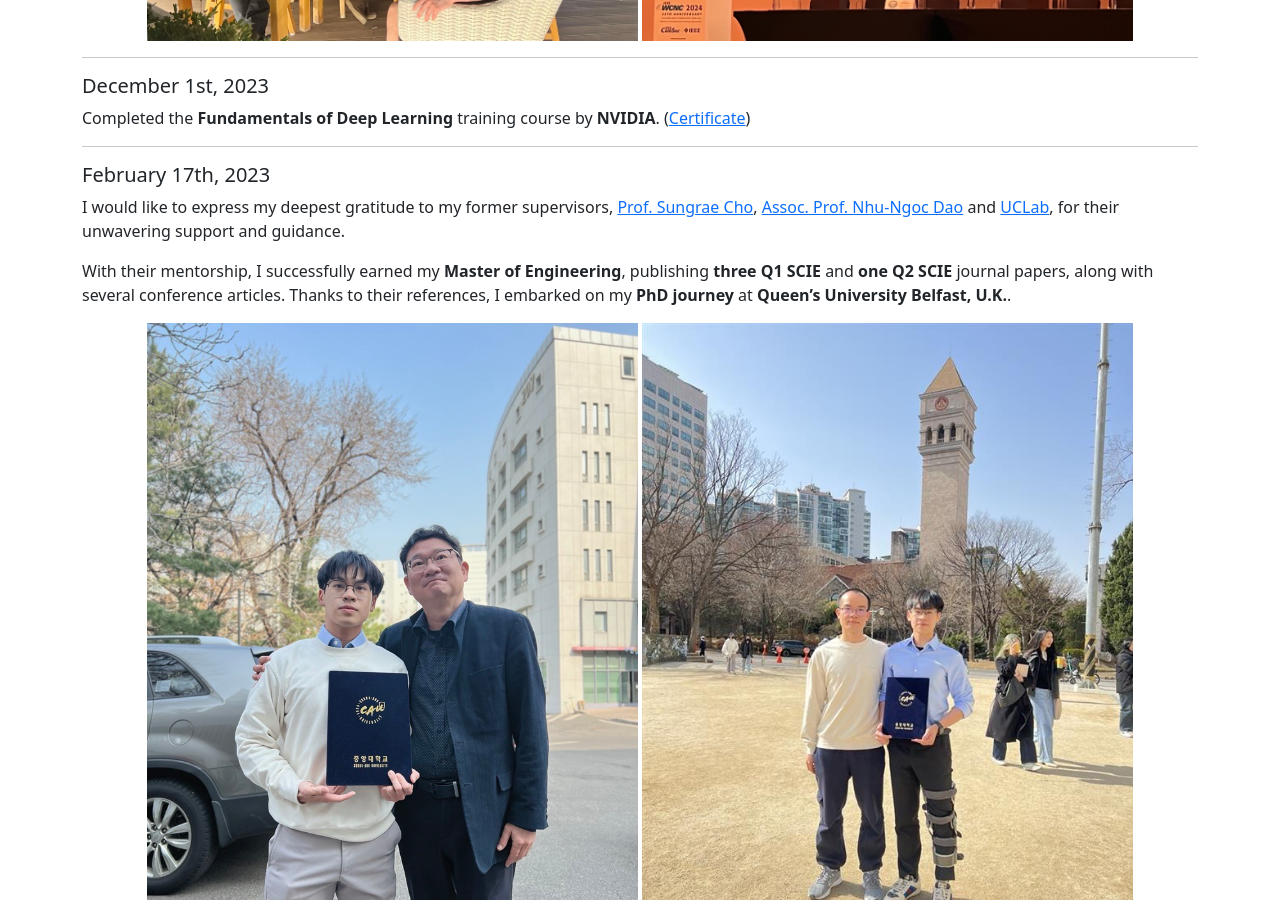
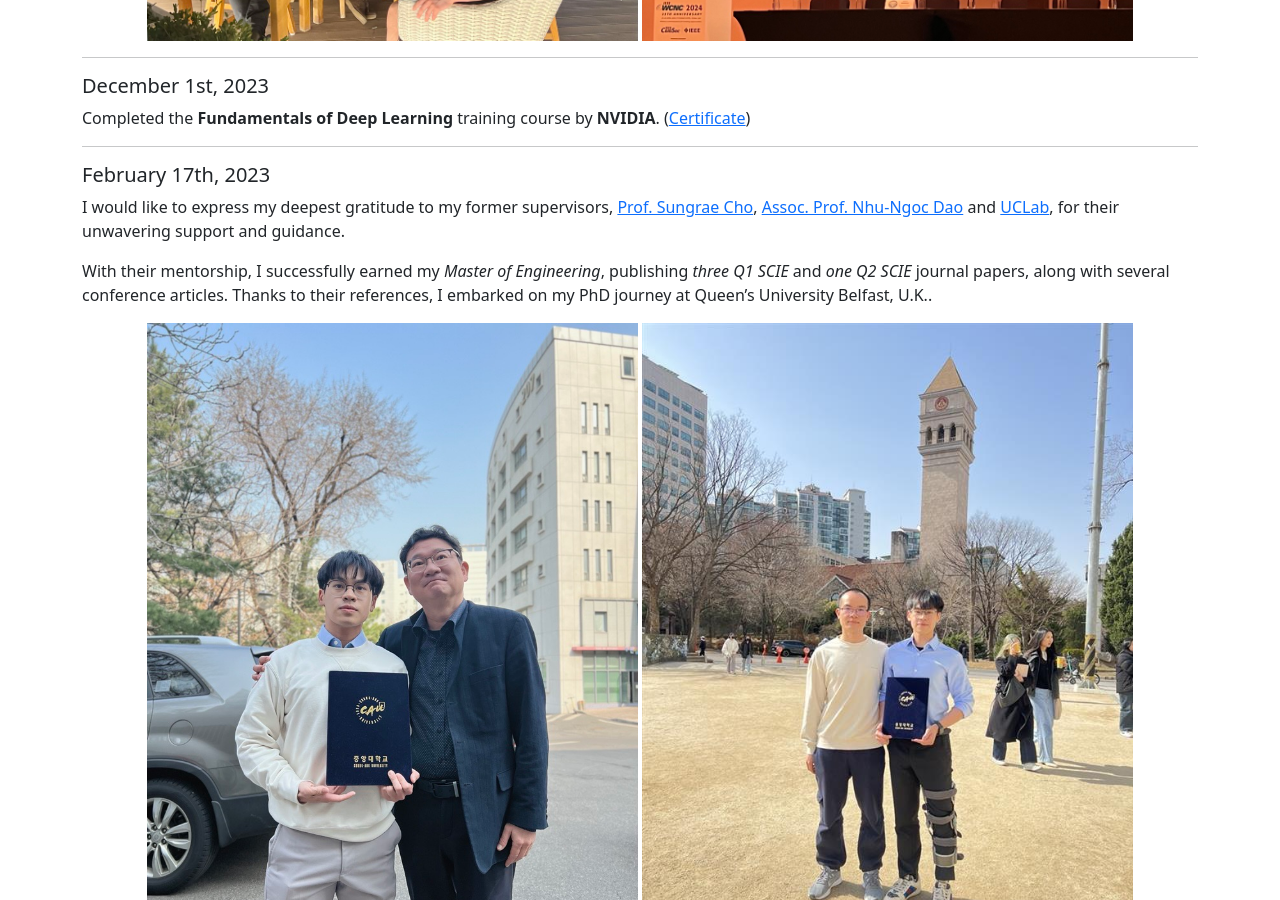
Before and after one commit to thienduchua/thienduchua.github.io, a Jekyll site: the page built from updates.md, in a window 1280 px wide and 900 px high, scrolled down 1611 px. Built offline with Jekyll 4.4.1, drawn with Linux system fonts in a browser that asks for light colours.

Commit message:
Update updates.md

```diff
--- a/updates.md
+++ b/updates.md
@@ -53,7 +53,7 @@ Completed the **Fundamentals of Deep Learning** training course by **NVIDIA**. (
 
 I would like to express my deepest gratitude to my former supervisors, [Prof. Sungrae Cho](https://sites.google.com/uclab.re.kr/srcho), [Assoc. Prof. Nhu-Ngoc Dao](https://nndao.github.io/) and [UCLab](https://uclab.re.kr/), for their unwavering support and guidance.
 
-With their mentorship, I successfully earned my **Master of Engineering**, publishing **three Q1 SCIE** and **one Q2 SCIE** journal papers, along with several conference articles. Thanks to their references, I embarked on my **PhD journey** at **Queen’s University Belfast, U.K.**.
+With their mentorship, I successfully earned my *Master of Engineering*, publishing *three Q1 SCIE* and *one Q2 SCIE* journal papers, along with several conference articles. Thanks to their references, I embarked on my PhD journey at Queen’s University Belfast, U.K..
 <div align="center">
     <img src="/assets/cau23_1.jpg" alt="1" width="44%">
     <img src="/assets/cau23_2.jpg" alt="2a" width="44%">
```
